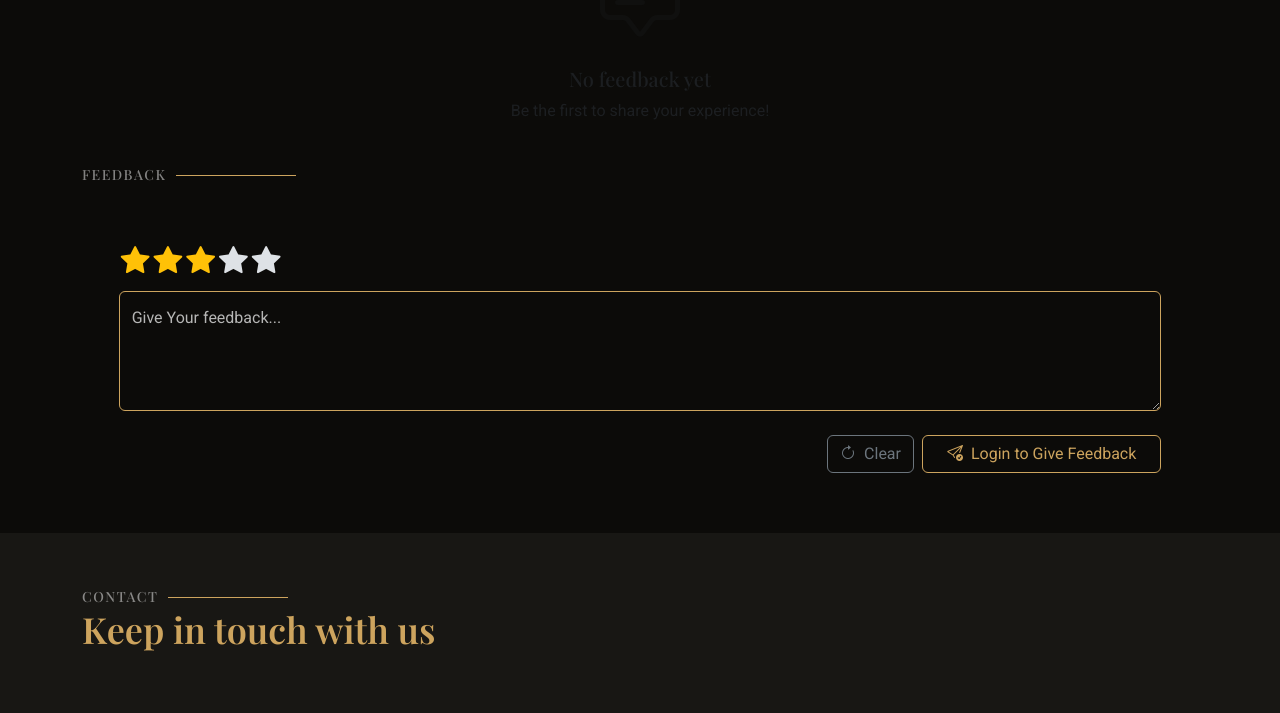
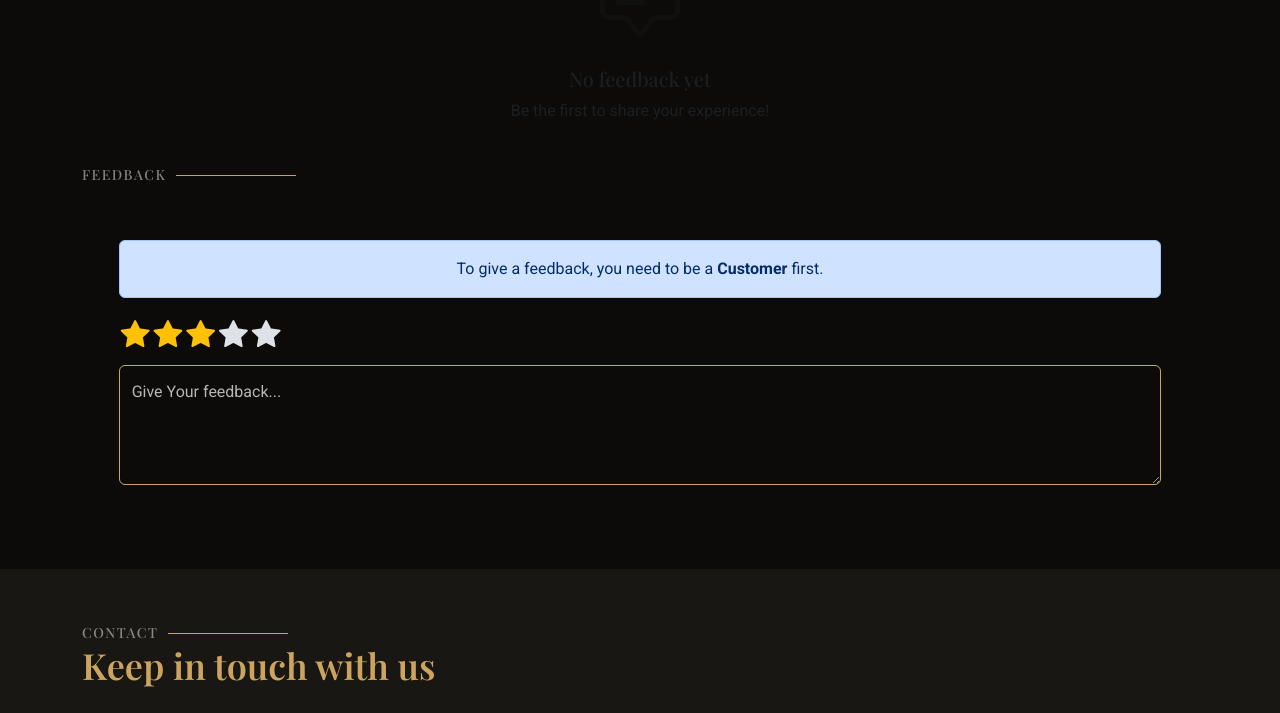
Before and after one commit to adamDaniel-txt/PROJECT-G02_01, a PHP site: page / in a window 1280 px wide. Shown: the part 2189-2902 px from the top of the page. Run offline with PHP 8.4, Linux system fonts and the light colour scheme; data that the repository does not hold is empty; some web fonts are replaced.

Commit message:
CHANGE ALERT METHOD

```diff
--- a/index.php
+++ b/index.php
@@ -333,6 +333,12 @@ $feedbacks = getAllFeedbacks($pdo);
 
                 <div class="container col-10" data-aos="fade-up" data-aos-delay="100">
 
+                    <?php if (!hasPermission('create_feedback')): ?>
+                    <div class="alert alert-primary text-center" role="alert">
+                      To give a feedback, you need to be a <a href="#" class="alert-link">Customer</a> first.
+                    </div>
+                    <?php endif; ?>
+
                     <!-- Success/Error Messages -->
                     <?php if (!empty($message)): ?>
                     <div class="alert alert-<?php echo $message_type === 'success' ? 'success' : 'danger'; ?> alert-custom alert-dismissible fade show" role="alert">
@@ -343,11 +349,7 @@ $feedbacks = getAllFeedbacks($pdo);
                     <?php endif; ?>
 
 
-                    <?php if (hasPermission('create_feedback')): ?>
-                    <form method="POST" action="<?php echo htmlspecialchars($_SERVER['PHP_SELF']); ?>#give-feedback" novalidate>
-                    <?php else: ?>
-                    <form method="POST" action="login.php" novalidate>
-                    <?php endif; ?>
+                    <form method="POST" action="<?php echo htmlspecialchars($_SERVER['PHP_SELF']); ?>#testimonials" novalidate>
                         <div class="col-12">
                             <div class="star-rating star-label mb-2">
                                 <!-- Stars in reverse order for CSS sibling selector -->
@@ -391,16 +393,19 @@ $feedbacks = getAllFeedbacks($pdo);
 
                         <div class="col-12">
                             <div class="d-grid d-md-flex justify-content-md-end">
+                                <?php if (hasPermission('create_feedback')): ?>
                                 <button type="reset" class="btn btn-outline-secondary me-md-2">
                                     <i class="bi bi-arrow-clockwise me-2"></i>Clear
                                 </button>
-                                <?php if (hasPermission('create_feedback')): ?>
                                 <button type="submit" name="submit_feedback" class="btn px-4" style="color: var(--accent-color); border-color: var(--accent-color);">
                                     <i class="bi bi-send-check me-2"></i>Submit Feedback
                                 </button>
                                 <?php else: ?>
-                                <button class="btn px-4" style="color: var(--accent-color); border-color: var(--accent-color);">
-                                    <i class="bi bi-send-check me-2"></i>Login to Give Feedback
+                                <button hidden type="reset" class="btn btn-outline-secondary me-md-2">
+                                    <i class="bi bi-arrow-clockwise me-2"></i>Clear
+                                </button>
+                                <button hidden type="submit" name="submit_feedback" class="btn px-4" style="color: var(--accent-color); border-color: var(--accent-color);">
+                                    <i class="bi bi-send-check me-2"></i>Submit Feedback
                                 </button>
                                 <?php endif; ?>
                             </div>
```
